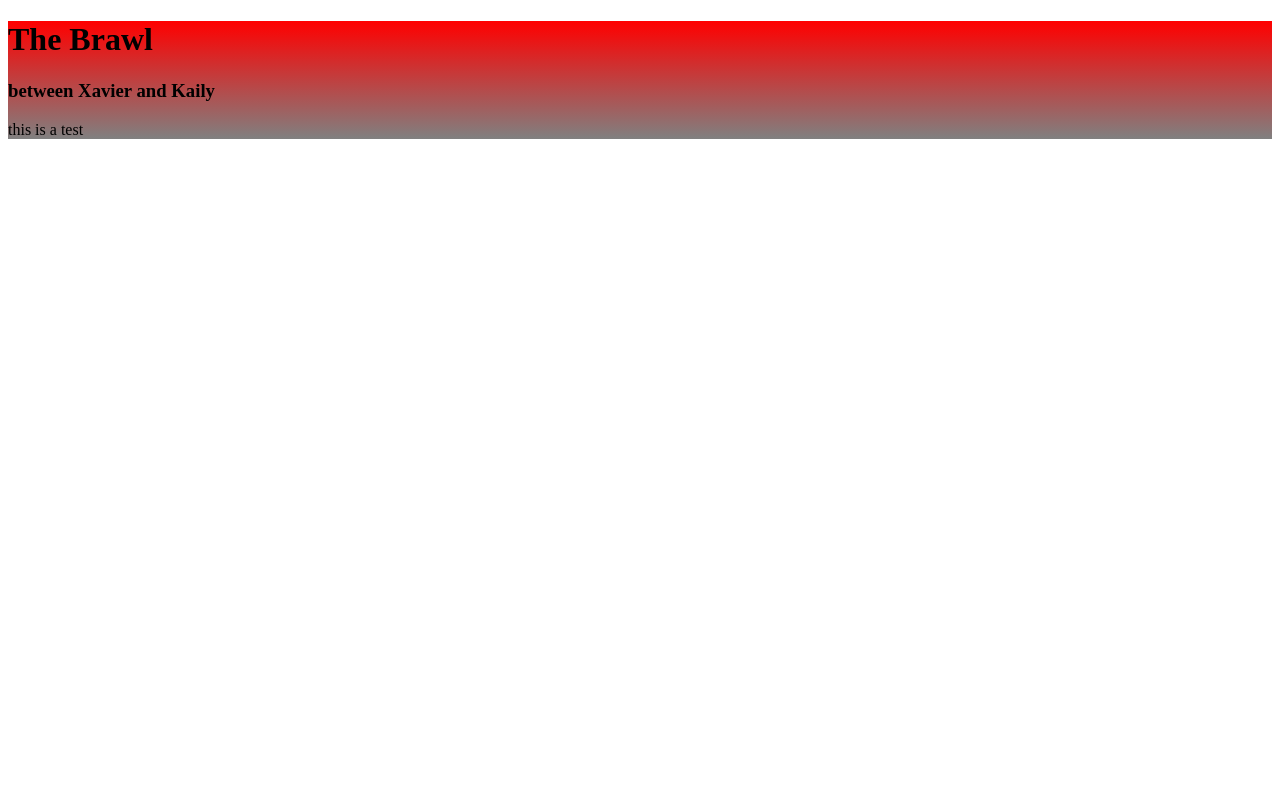
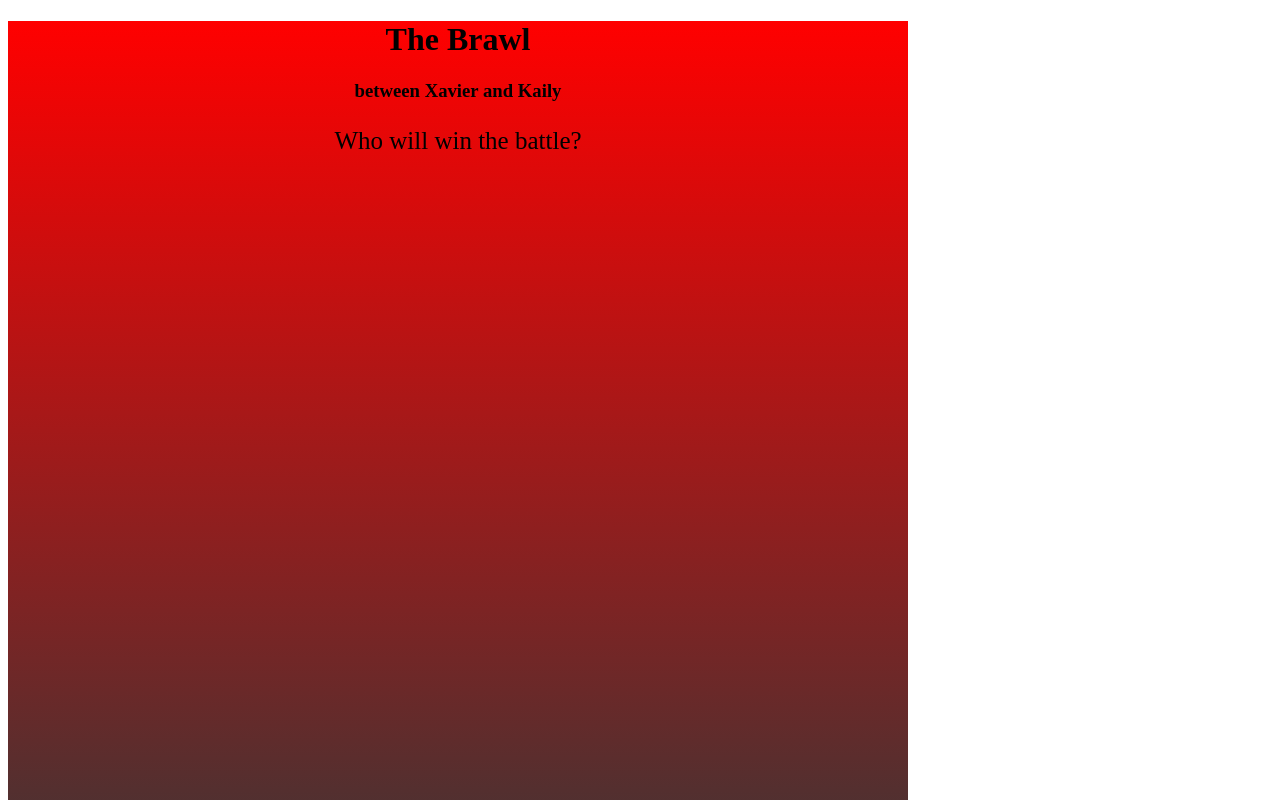
Before and after one commit to kailys6690/CSS3-Project, a plain HTML site: page index.html in a window 1280 px wide. Shown: the top 800 px of the page. Drawn offline with Linux system fonts and the light colour scheme.

Commit message:
Added image and more

```diff
--- a/index.html
+++ b/index.html
@@ -9,9 +9,14 @@
 
 <body>
     <div>
-        <h1>The Brawl</h1>
-        <h3>between Xavier and Kaily</h3>
-        <p>this is a test</p>
+        <div class="header">
+            <h1>The Brawl</h1>
+            <h3>between Xavier and Kaily</h3>
+            <p>Who will win the battle? </p>
+        </div>
+        <div class="image">
+            <img id="image" src="boxing_off.png" alt="Boxing" style="width:04px;height:228px;">
+        </div>
     </div>
 </body>
 
--- a/style.css
+++ b/style.css
@@ -1,3 +1,19 @@
 div {
-    background:linear-gradient(to bottom, red, gray);
+    background:linear-gradient(to bottom, red, #373737);
+    width:900px;
+    height: 900px;
 }
+
+h1{
+    text-align: center;
+    transform: translate(500px, 30);
+}
+
+h3 {
+    text-align: center;
+}
+
+p {
+    text-align: center;
+    font-size: 25px;
+}
```
Also changed, not shown: boxing_off.png (added).
